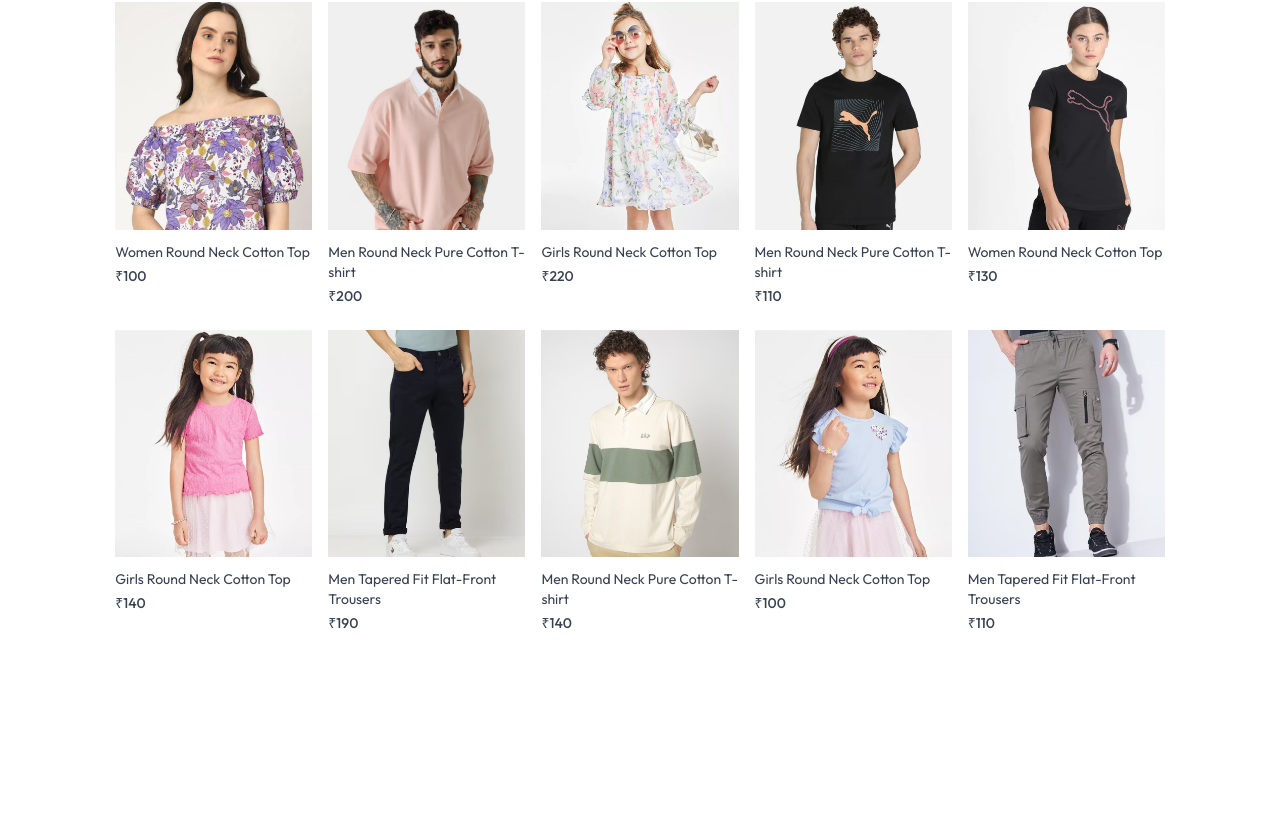
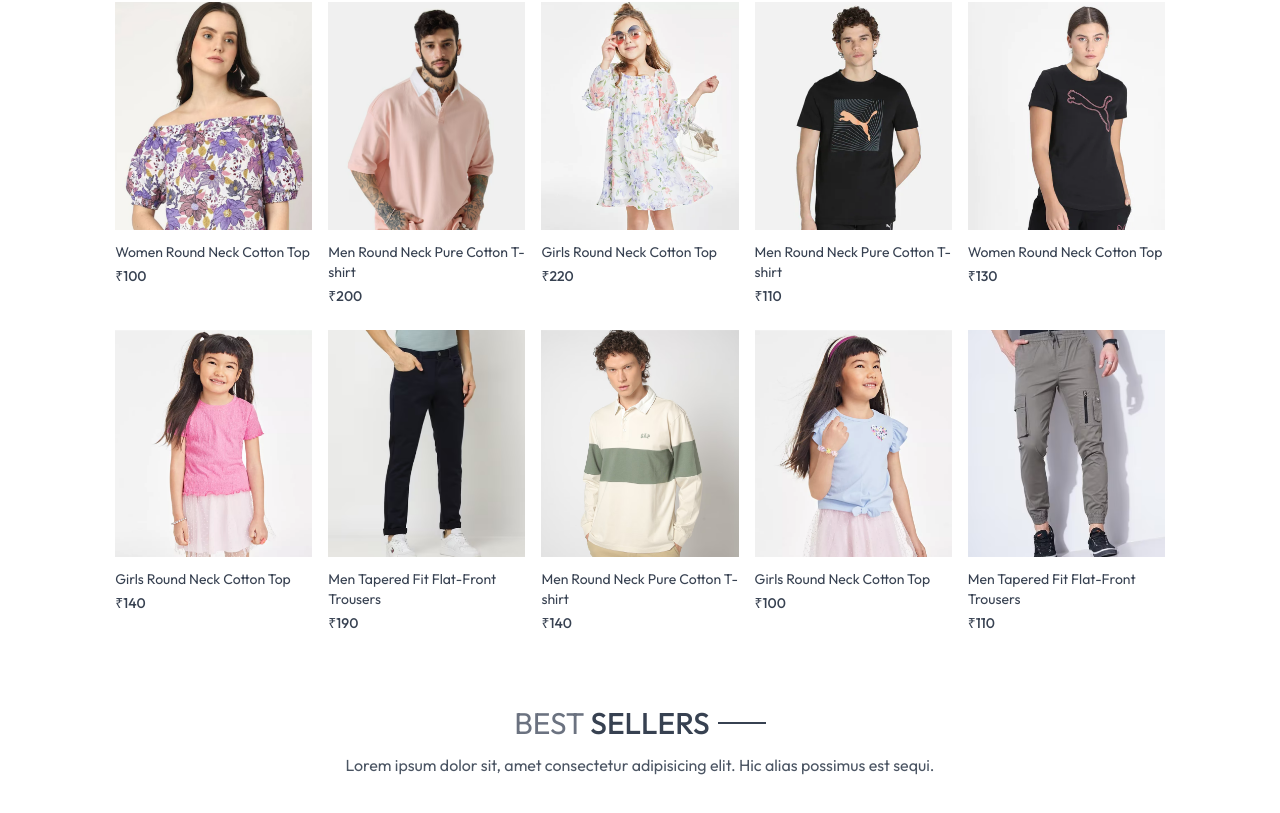
Before and after one commit to ashutosh1506/ecommerce-project, a React app in the folder frontend/: page / in a window 1280 px wide. Shown: the part 676-1489 px from the top of the page. Before the commit the page ends 1349 px from the top, so only its background shows below. Built offline with nearby package versions, Linux system fonts and the light colour scheme; the HTML template or start-up script is replaced by a standard one.

Commit message:
bestSeller init

```diff
--- /dev/null
+++ b/frontend/src/components/BestSeller.jsx
@@ -0,0 +1,40 @@
+import React, { useContext, useEffect, useState } from "react";
+import { ShopContext } from "../context/ShopContext";
+import Title from "./Title";
+import ProductItem from "./ProductItem";
+
+const BestSeller = () => {
+  const { products } = useContext(ShopContext);
+  const [bestSeller, setBestSeller] = useState([]);
+
+  useEffect(() => {
+    const bestProduct = products.filter((item) => item.bestSeller);
+    setBestSeller(bestProduct.slice(0, 5));
+  }, []);
+
+  return (
+    <div className="my-10">
+      <div className="text-center text-3xl py-8">
+        <Title text1={"BEST"} text2={"SELLERS"} />
+        <p className="w-3/4 m-auto text-xs sm:text-sm md:text-base text-gray-600">
+          Lorem ipsum dolor sit, amet consectetur adipisicing elit. Hic alias
+          possimus est sequi.
+        </p>
+      </div>
+
+      <div className="grid grid-cols-2 sm:grid-cols-3 md:grid-cols-4 lg:grid-cols-5 gap-4 gap-y-6">
+        {bestSeller.map((item, index) => (
+          <ProductItem
+            key={index}
+            id={item._id}
+            name={item.name}
+            image={item.image}
+            price={item.price}
+          />
+        ))}
+      </div>
+    </div>
+  );
+};
+
+export default BestSeller;
--- a/frontend/src/pages/Home.jsx
+++ b/frontend/src/pages/Home.jsx
@@ -1,12 +1,14 @@
 import React from "react";
 import Hero from "../components/Hero";
 import LatestCollection from "../components/LatestCollection";
+import BestSeller from "../components/BestSeller";
 
 const Home = () => {
   return (
     <div>
       <Hero />
       <LatestCollection />
+      <BestSeller />
     </div>
   );
 };
```
